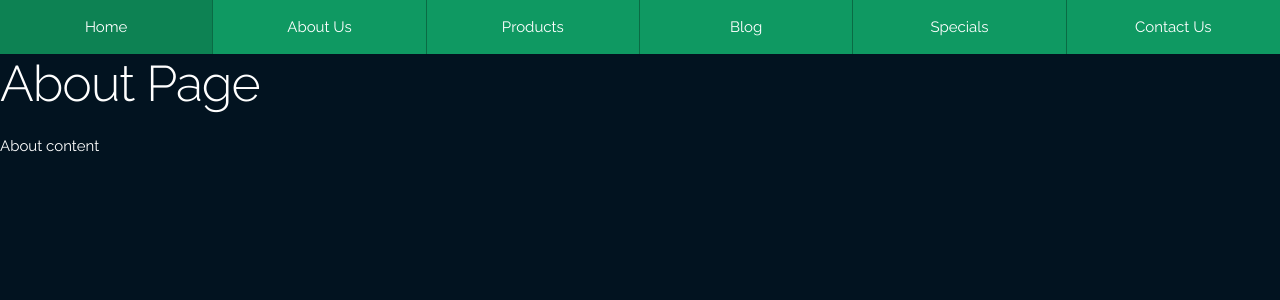
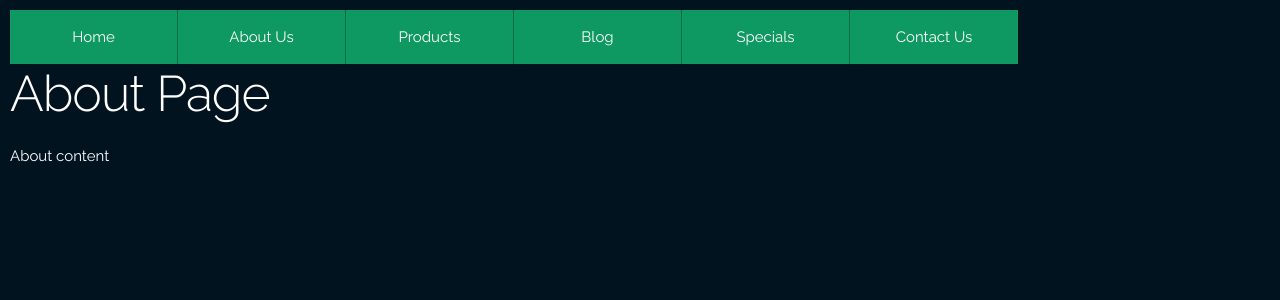
Before and after one commit to jorgercg/MyMensor, a Django app: template mymensor/templates/about.html in a window 1280 px wide. Shown: the top 300 px of the page. Run offline with Django 3.2, Linux system fonts and the light colour scheme; the template is opened without the code that fills it, so the values that code supplies are empty.

Commit message:
commit 15ago2016 19h51

```diff
--- a/mymensor/static/css/menuflexbox.css
+++ b/mymensor/static/css/menuflexbox.css
@@ -1,5 +1,5 @@
 body {
-  margin: 0px;
+  margin: 10px;
   -webkit-animation: bugfix infinite 1s;
   /* needed for checkbox hack */
   background: #021320;
@@ -23,7 +23,7 @@ h1, p {
 }
 #nav ul {
   display: none;
-  width: 100%;
+  width: 80%;
   list-style: none;
   margin: 0px;
   padding: 0px;
```
